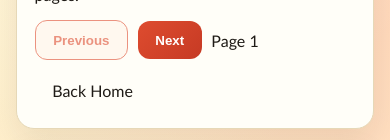
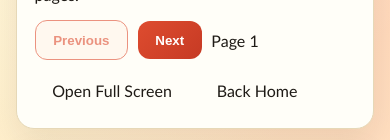
Before and after one commit to Zulu2009/takeotomodaci, a Next.js app in the folder apps/web/: page /hiragana-book in a window 390 px wide. Shown: the part 138-278 px from the top of the page. Built offline with nearby package versions, Linux system fonts and the light colour scheme.

Commit message:
fix mobile hiragana pdf viewer page switching and add fullscreen fallback

```diff
--- a/apps/web/app/hiragana-book/page.tsx
+++ b/apps/web/app/hiragana-book/page.tsx
@@ -8,6 +8,7 @@ const MAX_PAGES = 60;
 export default function HiraganaBookPage() {
   const [page, setPage] = useState(1);
   const [touchStartX, setTouchStartX] = useState<number | null>(null);
+  const pdfSrc = `/hiragana-book.pdf?page=${page}#page=${page}&view=FitH`;
 
   function prev() {
     setPage((p) => Math.max(1, p - 1));
@@ -39,6 +40,15 @@ export default function HiraganaBookPage() {
           <button type="button" className="secondary" onClick={prev} disabled={page <= 1}>Previous</button>
           <button type="button" onClick={next} disabled={page >= MAX_PAGES}>Next</button>
           <span>Page {page}</span>
+          <a
+            href={pdfSrc}
+            target="_blank"
+            rel="noreferrer"
+            className="secondary"
+            style={{ padding: "0.72rem 1.1rem", borderRadius: 12 }}
+          >
+            Open Full Screen
+          </a>
           <Link href="/" className="secondary" style={{ padding: "0.72rem 1.1rem", borderRadius: 12 }}>
             Back Home
           </Link>
@@ -47,9 +57,10 @@ export default function HiraganaBookPage() {
 
       <section className="card" style={{ padding: "0.5rem" }} onTouchStart={onTouchStart} onTouchEnd={onTouchEnd}>
         <iframe
+          key={page}
           title="Tofugu Learn Hiragana Book"
-          src={`/hiragana-book.pdf#page=${page}&view=FitH`}
-          style={{ width: "100%", height: "76vh", border: 0, borderRadius: 12 }}
+          src={pdfSrc}
+          style={{ width: "100%", height: "76vh", border: 0, borderRadius: 12, background: "#fff" }}
         />
       </section>
     </main>
```
